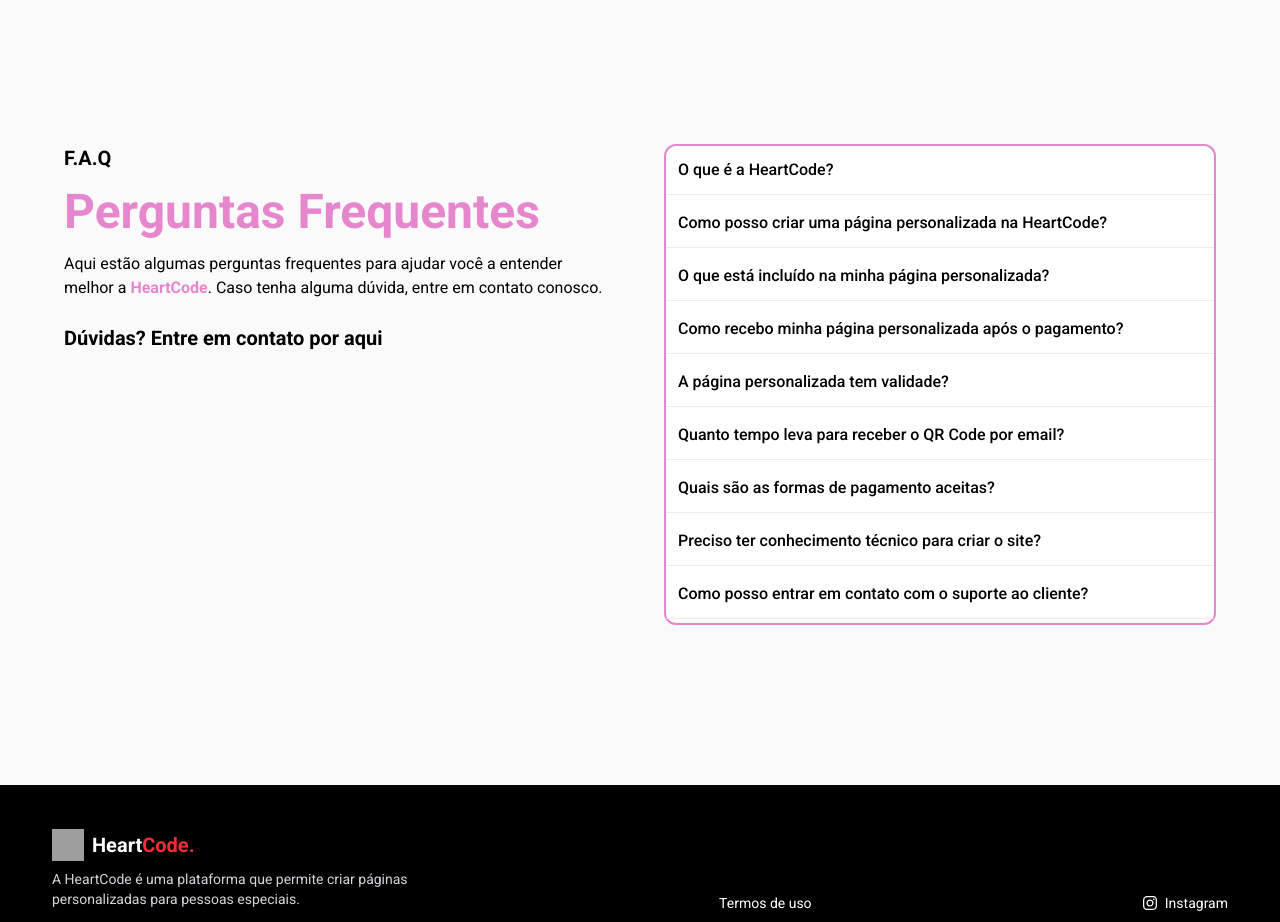
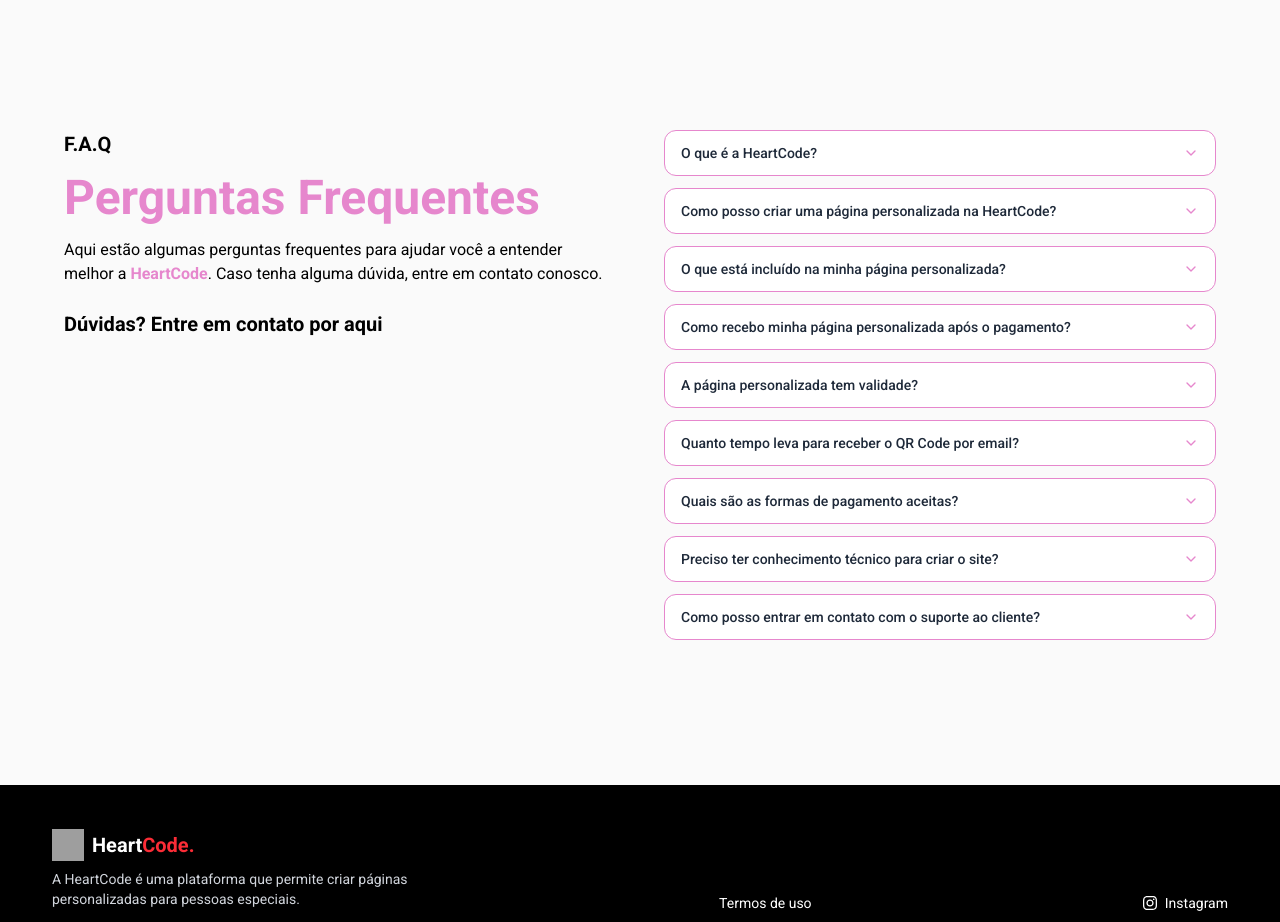
Before and after one commit to felipegresele/heartlink, a React (Vite) app: page / in a window 1280 px wide. Shown: the part 4540-5462 px from the top of the page. Built offline with nearby package versions, Linux system fonts and the light colour scheme; grey boxes are pictures that could not be loaded.

Commit message:
melhoria faqs

```diff
--- a/src/components/faqs/route.tsx
+++ b/src/components/faqs/route.tsx
@@ -1,26 +1,23 @@
-import { Accordion } from "@mantine/core";
+import { useState } from "react";
 import { Link } from "react-router-dom";
+import { FiChevronDown } from "react-icons/fi";
 
 export function Faqs() {
     return (
         <div className="bg-[#FAFAFA] text-black min-h-screen flex justify-center items-center px-6 py-16">
             <div className="w-full max-w-6xl grid grid-cols-1 md:grid-cols-2 gap-12">
-                {/* Coluna esquerda */}
                 <div>
-                    <span className="text-xl font-semibold">
-                        F.A.Q
-                    </span>
-
+                    <span className="text-xl font-semibold">F.A.Q</span>
                     <h1 className="text-4xl md:text-5xl font-extrabold mt-4 text-[#e687cd]">
                         Perguntas Frequentes
                     </h1>
                     <p className="text-black mt-4">
                         Aqui estão algumas perguntas frequentes para ajudar você a entender
                         melhor a{" "}
-                        <span className="font-semibold text-[#e687cd]">Heart<span className="text-[#e687cd]">Code</span></span>. Caso
-                        tenha alguma dúvida, entre em contato conosco.
+                        <span className="font-semibold text-[#e687cd]">
+                            Heart<span className="text-[#e687cd]">Code</span>
+                        </span>. Caso tenha alguma dúvida, entre em contato conosco.
                     </p>
-
                     <Link
                         to="/duvidas"
                         className="inline-block mt-6 text-black text-xl hover:text-[#e687cd] transition-colors font-bold"
@@ -29,7 +26,6 @@ export function Faqs() {
                     </Link>
                 </div>
 
-                {/* Coluna direita - Accordion */}
                 <div>
                     <ListaDePerguntas />
                 </div>
@@ -40,87 +36,77 @@ export function Faqs() {
 
 const perguntas = [
     {
-        id: 1,
         value: "O que é a HeartCode?",
-        description:
-            "A HeartCode é uma plataforma que permite criar páginas personalizadas para pessoas especiais. Você pode adicionar fotos, uma mensagem e também o tempo da união.",
+        description: "A HeartCode é uma plataforma que permite criar páginas personalizadas para pessoas especiais. Você pode adicionar fotos, uma mensagem e também o tempo da união.",
     },
     {
-        id: 2,
         value: "Como posso criar uma página personalizada na HeartCode?",
-        description:
-            "Você pode acessar nosso formulário, preencher com as informações desejadas e escolher o plano mais adequado. O processo é rápido e intuitivo.",
+        description: "Você pode acessar nosso formulário, preencher com as informações desejadas e escolher o plano mais adequado. O processo é rápido e intuitivo.",
     },
     {
-        id: 3,
         value: "O que está incluído na minha página personalizada?",
-        description:
-            "Sua página personalizada contará com tudo o que você preencher no formulário, variando de acordo com o plano escolhido.",
+        description: "Sua página personalizada contará com tudo o que você preencher no formulário, variando de acordo com o plano escolhido.",
     },
     {
-        id: 4,
         value: "Como recebo minha página personalizada após o pagamento?",
-        description:
-            "Após a confirmação do pagamento, você receberá um QR code e um link via email para compartilhar e acessar sua página.",
+        description: "Após a confirmação do pagamento, você receberá um QR code e um link via email para compartilhar e acessar sua página.",
     },
     {
-        id: 5,
         value: "A página personalizada tem validade?",
-        description:
-            "Sim. No plano básico, a página estará disponível por 1 ano. No plano avançado, ela será vitalícia.",
+        description: "Sim. No plano básico, a página estará disponível por 1 ano. No plano avançado, ela será vitalícia.",
     },
     {
-        id: 6,
         value: "Quanto tempo leva para receber o QR Code por email?",
-        description:
-            "Pagamentos com Cartão de Crédito & PIX são processados imediatamente. Pagamentos por boleto podem levar até 2 dias úteis.",
+        description: "Pagamentos com Cartão de Crédito & PIX são processados imediatamente. Pagamentos por boleto podem levar até 2 dias úteis.",
     },
     {
-        id: 7,
         value: "Quais são as formas de pagamento aceitas?",
         description: "Atualmente aceitamos PIX, Cartão de Crédito",
     },
     {
-        id: 8,
         value: "Preciso ter conhecimento técnico para criar o site?",
         description: "Não! A plataforma foi desenvolvida pensando em todos os usuários. Com uma interface intuitiva e amigável, você consegue personalizar seu site facilmente, sem necessidade de conhecimentos em programação ou design.",
     },
     {
-        id: 9,
         value: "Como posso entrar em contato com o suporte ao cliente?",
-        description:
-            "Você pode entrar em contato com o suporte ao cliente pelo nosso Instagram: @heartcodegift",
+        description: "Você pode entrar em contato com o suporte ao cliente pelo nosso Instagram: @heartcodegift",
     },
 ];
 
 function ListaDePerguntas() {
-    const items = perguntas.map((item) => (
-        <Accordion.Item key={item.value} value={item.value}>
-            <Accordion.Control className="flex p-3 font-medium text-black hover:text-pink-400 transition-colors text-justify">
-                {item.value}
-            </Accordion.Control>
-            <Accordion.Panel className="!pb-2 text-gray-500 text-sm text-justify leading-relaxed max-w-prose p-2">
-    {item.description}
-</Accordion.Panel>
-        </Accordion.Item>
-    ));
+    const [aberto, setAberto] = useState<string | null>(null);
+
+    const toggle = (value: string) => {
+        setAberto((prev) => (prev === value ? null : value));
+    };
 
     return (
-        <Accordion
-            chevronPosition="right"
-            transitionDuration={200}
-            className="bg-white border-2 border-[#e687cd] text-white rounded-xl "
-            styles={{
-                item: {
-                    borderBottom: "1px solid #f4e9e9",
-                    marginBottom: "0.25rem",
-                },
-                chevron: {
-                    color: "#ef4444",
-                },
-            }}
-        >
-            {items}
-        </Accordion>
+        <div className="flex flex-col gap-3">
+            {perguntas.map((item) => (
+                <div
+                    key={item.value}
+                    className="bg-white border border-[#e687cd] rounded-xl overflow-hidden"
+                >
+                    <button
+                        onClick={() => toggle(item.value)}
+                        className="w-full flex items-center justify-between px-4 py-3 text-left text-sm font-medium text-gray-800 hover:text-[#e687cd] transition-colors"
+                    >
+                        <span>{item.value}</span>
+                        <FiChevronDown
+                            size={16}
+                            className={`text-[#e687cd] shrink-0 ml-2 transition-transform duration-200 ${
+                                aberto === item.value ? "rotate-180" : ""
+                            }`}
+                        />
+                    </button>
+
+                    {aberto === item.value && (
+                        <div className="px-4 pb-3 text-sm text-gray-500 leading-relaxed">
+                            {item.description}
+                        </div>
+                    )}
+                </div>
+            ))}
+        </div>
     );
 }
```
